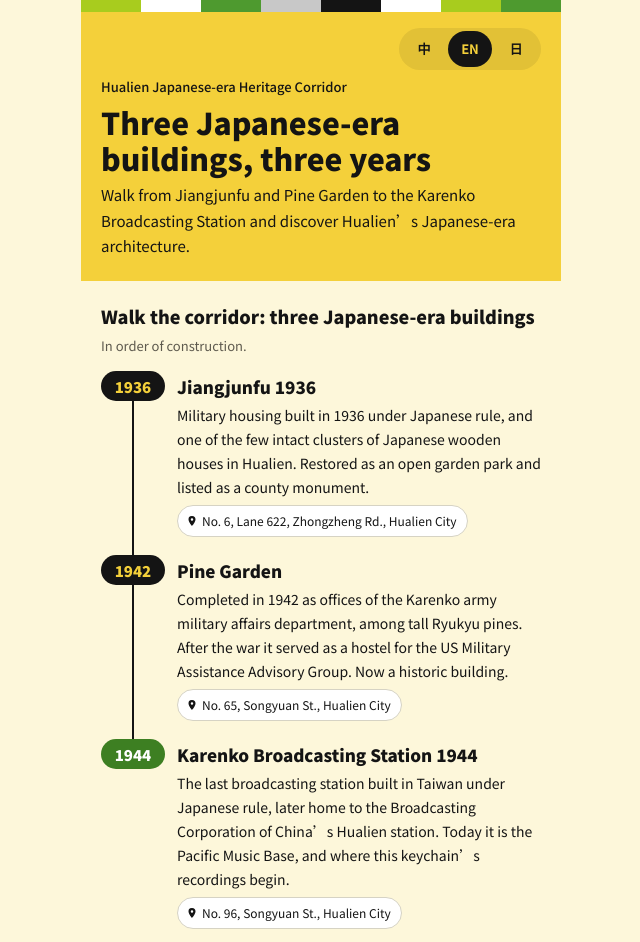
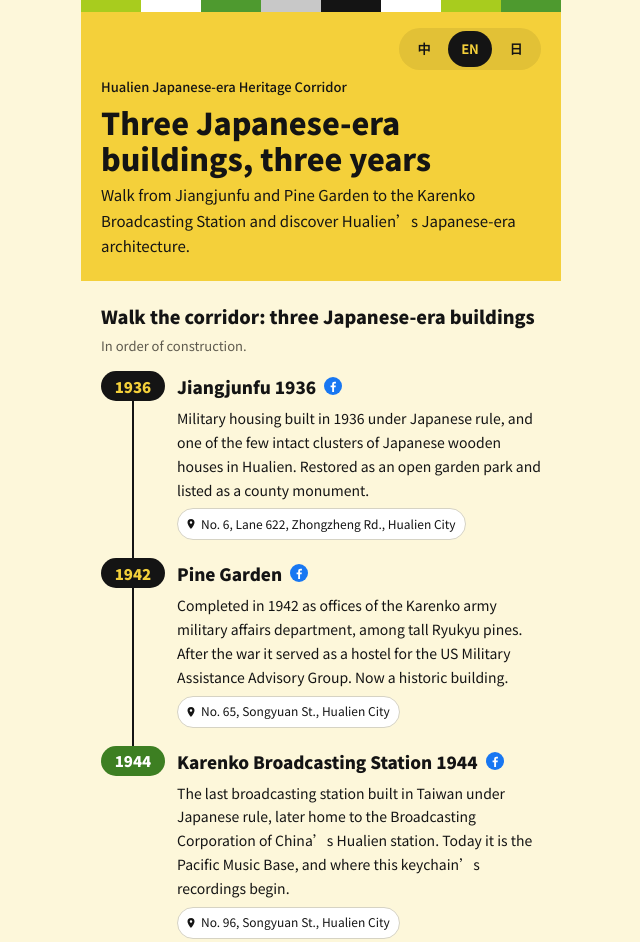
Before and after one commit to kbs1944/kbs1944.github.io, a plain HTML site: page index.html in a window 1280 px wide. Shown: the top 942 px of the page, without its empty margins (319-959 px from the left). Drawn offline with Linux system fonts and the light colour scheme.

Commit message:
Update index.html

```diff
--- a/index.html
+++ b/index.html
@@ -84,9 +84,15 @@ main{padding:20px max(20px,env(safe-area-inset-right,0px)) 24px max(20px,env(saf
 .yr{width:64px;height:30px;border-radius:99px;background:var(--ink);color:var(--yellow);font-weight:900;font-size:15px;display:flex;align-items:center;justify-content:center;font-variant-numeric:tabular-nums;position:relative;z-index:1}
 .site.here .yr{background:var(--green-d);color:#fff}
 .site h3{margin:2px 0;font-size:17px;font-weight:900}
+.site h3.vn{margin:0 0 6px;font-size:17px;line-height:30px}
 .site p{margin:0;font-size:14px;line-height:1.7}
-.site .addr{display:inline-flex;align-items:center;gap:4px;margin-top:6px;padding:4px 10px 4px 8px;min-height:32px;border:1px solid var(--line);border-radius:99px;background:#fff;font-size:12px;color:var(--ink);text-align:left;cursor:pointer}
+.site .addr{display:inline-flex;align-items:center;gap:4px;margin-top:6px;padding:4px 9px 4px 7px;min-height:32px;border:1px solid var(--line);border-radius:99px;background:#fff;font-size:12px;color:var(--ink);text-align:left;cursor:pointer}
 .site .addr svg{flex:none}
+.fbname{display:inline-flex;align-items:center;gap:8px;height:30px;color:var(--ink);text-decoration:none}
+.fbname svg{flex:none}
+.site .fbname > span[data-i]{position:relative;top:1px}
+.fbname:not([href]) svg{display:none}
+.sr{position:absolute;width:1px;height:1px;overflow:hidden;clip:rect(0 0 0 0);white-space:nowrap}
 .mapbox{margin-top:18px;display:flex;flex-direction:column;gap:10px}
 .maptabs{display:flex;gap:6px;flex-wrap:wrap}
 .maptabs button{min-height:36px;padding:0 12px;border-radius:99px;border:1px solid var(--ink);background:#fff;font-size:13px;font-weight:700;cursor:pointer}
@@ -189,9 +195,9 @@ footer{padding:16px 20px 24px;font-size:12px;color:var(--muted);border-top:1px s
     <section class="route" id="route" aria-labelledby="routeH">
       <h2 id="routeH" data-i="routeH"></h2>
       <p class="hint" style="margin:0 0 14px" data-i="routeHint"></p>
-      <div class="site"><span class="yr">1936</span><div><h3 data-i="s1n"></h3><p data-i="s1"></p><button type="button" class="addr" data-map="0"><svg width="12" height="12" viewBox="0 0 24 24" aria-hidden="true"><path fill="currentColor" d="M12 2a7 7 0 0 0-7 7c0 5.2 7 13 7 13s7-7.8 7-13a7 7 0 0 0-7-7zm0 9.5A2.5 2.5 0 1 1 12 6.5a2.5 2.5 0 0 1 0 5z"/></svg><span data-i="s1a"></span></button></div></div>
-      <div class="site"><span class="yr">1942</span><div><h3 data-i="s2n"></h3><p data-i="s2"></p><button type="button" class="addr" data-map="1"><svg width="12" height="12" viewBox="0 0 24 24" aria-hidden="true"><path fill="currentColor" d="M12 2a7 7 0 0 0-7 7c0 5.2 7 13 7 13s7-7.8 7-13a7 7 0 0 0-7-7zm0 9.5A2.5 2.5 0 1 1 12 6.5a2.5 2.5 0 0 1 0 5z"/></svg><span data-i="s2a"></span></button></div></div>
-      <div class="site here"><span class="yr">1944</span><div><h3 data-i="s3n"></h3><p data-i="s3"></p><button type="button" class="addr" data-map="2"><svg width="12" height="12" viewBox="0 0 24 24" aria-hidden="true"><path fill="currentColor" d="M12 2a7 7 0 0 0-7 7c0 5.2 7 13 7 13s7-7.8 7-13a7 7 0 0 0-7-7zm0 9.5A2.5 2.5 0 1 1 12 6.5a2.5 2.5 0 0 1 0 5z"/></svg><span data-i="s3a"></span></button></div></div>
+      <div class="site"><span class="yr">1936</span><div><h3 class="vn"><a class="fbname" data-fb="0" target="_blank" rel="noopener"><span data-i="s1n"></span><svg width="18" height="18" viewBox="0 0 24 24" aria-hidden="true"><circle cx="12" cy="12" r="12" fill="#1877F2"/><path fill="#fff" d="M13.4 20v-6.3h2.1l.3-2.5h-2.4V9.7c0-.7.2-1.2 1.2-1.2h1.3V6.3c-.2 0-1-.1-1.9-.1-1.9 0-3.1 1.1-3.1 3.2v1.8H8.8v2.5h2.1V20z"/></svg><span class="sr"> Facebook</span></a></h3><p data-i="s1"></p><button type="button" class="addr" data-map="0"><svg width="12" height="12" viewBox="0 0 24 24" aria-hidden="true"><path fill="currentColor" d="M12 2a7 7 0 0 0-7 7c0 5.2 7 13 7 13s7-7.8 7-13a7 7 0 0 0-7-7zm0 9.5A2.5 2.5 0 1 1 12 6.5a2.5 2.5 0 0 1 0 5z"/></svg><span data-i="s1a"></span></button></div></div>
+      <div class="site"><span class="yr">1942</span><div><h3 class="vn"><a class="fbname" data-fb="1" target="_blank" rel="noopener"><span data-i="s2n"></span><svg width="18" height="18" viewBox="0 0 24 24" aria-hidden="true"><circle cx="12" cy="12" r="12" fill="#1877F2"/><path fill="#fff" d="M13.4 20v-6.3h2.1l.3-2.5h-2.4V9.7c0-.7.2-1.2 1.2-1.2h1.3V6.3c-.2 0-1-.1-1.9-.1-1.9 0-3.1 1.1-3.1 3.2v1.8H8.8v2.5h2.1V20z"/></svg><span class="sr"> Facebook</span></a></h3><p data-i="s2"></p><button type="button" class="addr" data-map="1"><svg width="12" height="12" viewBox="0 0 24 24" aria-hidden="true"><path fill="currentColor" d="M12 2a7 7 0 0 0-7 7c0 5.2 7 13 7 13s7-7.8 7-13a7 7 0 0 0-7-7zm0 9.5A2.5 2.5 0 1 1 12 6.5a2.5 2.5 0 0 1 0 5z"/></svg><span data-i="s2a"></span></button></div></div>
+      <div class="site here"><span class="yr">1944</span><div><h3 class="vn"><a class="fbname" data-fb="2" target="_blank" rel="noopener"><span data-i="s3n"></span><svg width="18" height="18" viewBox="0 0 24 24" aria-hidden="true"><circle cx="12" cy="12" r="12" fill="#1877F2"/><path fill="#fff" d="M13.4 20v-6.3h2.1l.3-2.5h-2.4V9.7c0-.7.2-1.2 1.2-1.2h1.3V6.3c-.2 0-1-.1-1.9-.1-1.9 0-3.1 1.1-3.1 3.2v1.8H8.8v2.5h2.1V20z"/></svg><span class="sr"> Facebook</span></a></h3><p data-i="s3"></p><button type="button" class="addr" data-map="2"><svg width="12" height="12" viewBox="0 0 24 24" aria-hidden="true"><path fill="currentColor" d="M12 2a7 7 0 0 0-7 7c0 5.2 7 13 7 13s7-7.8 7-13a7 7 0 0 0-7-7zm0 9.5A2.5 2.5 0 1 1 12 6.5a2.5 2.5 0 0 1 0 5z"/></svg><span data-i="s3a"></span></button></div></div>
       <div class="mapbox" id="mapbox">
         <div class="maptabs" role="group" id="mapTabs"><button type="button" data-map="0" data-i="m1"></button><button type="button" data-map="1" data-i="m2"></button><button type="button" data-map="2" data-i="m3"></button></div>
         <iframe class="mapframe" id="mapFrame" loading="lazy" referrerpolicy="no-referrer-when-downgrade" allowfullscreen></iframe>
@@ -206,6 +212,8 @@ footer{padding:16px 20px 24px;font-size:12px;color:var(--muted);border-top:1px s
 <script>
 /* ======== 設定：後台網址（換後台時，只要改這一行） ======== */
 const API_URL = 'https://kbs1944.kbs1944-sound.workers.dev/';
+/* 各館臉書粉專網址（留空＝不顯示按鈕） */
+const FB_LINKS = ['https://www.facebook.com/p/花蓮將軍府1936-100095392814444/', 'https://www.facebook.com/pinegarden1943/', 'https://www.facebook.com/people/太平洋音樂基地/61593997581964/'];   // 依序：將軍府1936、松園別館、花蓮港放送局1944
 const MAX_SECONDS = 60, MAX_BYTES = 1.35 * 1024 * 1024;
 </script>
 <script>
@@ -239,10 +247,10 @@ const MAX_SECONDS = 60, MAX_BYTES = 1.35 * 1024 * 1024;
       eRemoved: '這段錄音已暫停播放', eRemovedB: '如有疑問，請洽花蓮港放送局1944。',
       eNet: '網路不穩，請稍後再試一次。', eBusy: '目前使用人數較多，請稍後再試。', eServer: '系統忙碌中，請稍後再試。',
       routeH: '走一趟廊道：三棟日式建築，三個年代', routeHint: '依建造年代排列。',
-      s1n: '將軍府 1936', s1: '日治昭和 11 年興建的軍方宿舍群，是花蓮少見成片保存的日式木造建築聚落。修復後成為開放的庭園園區，縣定古蹟。', s1a: '花蓮市中正路 622 巷 6 號',
-      s2n: '松園別館', s2: '1942 年建成，原為花蓮港陸軍兵事部的辦公廳舍，園內琉球松林立。戰後曾作為美軍顧問團招待所，現為歷史建築。', s2a: '花蓮市松園街 65 號',
-      s3n: '花蓮港放送局1944', s3: '日治時期在臺灣興建的最後一座放送局，戰後由中國廣播公司花蓮台使用。如今是太平洋音樂基地，也是這個鑰匙圈錄音的起點。', s3a: '花蓮市松園街 96 號',
-      m1: '將軍府 1936', m2: '松園別館', m3: '放送局1944', mapOpen: '在 Google 地圖開啟（導航）→', mapT: '地圖',
+      s1n: '將軍府 1936', s1: '日治昭和 11 年興建的軍方宿舍群，是花蓮少見成片保存的日式木造建築聚落。修復後成為開放的庭園園區，縣定古蹟。', s1a: '花蓮市中正路622巷6號',
+      s2n: '松園別館', s2: '1942 年建成，原為花蓮港陸軍兵事部的辦公廳舍，園內琉球松林立。戰後曾作為美軍顧問團招待所，現為歷史建築。', s2a: '花蓮市松園街65號',
+      s3n: '花蓮港放送局1944', s3: '日治時期在臺灣興建的最後一座放送局，戰後由中國廣播公司花蓮台使用。如今是太平洋音樂基地，也是這個鑰匙圈錄音的起點。', s3a: '花蓮市松園街96號',
+      m1: '將軍府 1936', m2: '松園別館', m3: '放送局1944', fb: '粉絲專頁', mapOpen: '在 Google 地圖開啟（導航）→', mapT: '地圖',
       ft: '合作館舍：將軍府 1936・松園別館・花蓮港放送局1944'
     },
     en: {
@@ -275,7 +283,7 @@ const MAX_SECONDS = 60, MAX_BYTES = 1.35 * 1024 * 1024;
       s1n: 'Jiangjunfu 1936', s1: 'Military housing built in 1936 under Japanese rule, and one of the few intact clusters of Japanese wooden houses in Hualien. Restored as an open garden park and listed as a county monument.', s1a: 'No. 6, Lane 622, Zhongzheng Rd., Hualien City',
       s2n: 'Pine Garden', s2: 'Completed in 1942 as offices of the Karenko army military affairs department, among tall Ryukyu pines. After the war it served as a hostel for the US Military Assistance Advisory Group. Now a historic building.', s2a: 'No. 65, Songyuan St., Hualien City',
       s3n: 'Karenko Broadcasting Station 1944', s3: 'The last broadcasting station built in Taiwan under Japanese rule, later home to the Broadcasting Corporation of China’s Hualien station. Today it is the Pacific Music Base, and where this keychain’s recordings begin.', s3a: 'No. 96, Songyuan St., Hualien City',
-      m1: 'Jiangjunfu 1936', m2: 'Pine Garden', m3: 'Broadcasting Station', mapOpen: 'Open in Google Maps (directions) →', mapT: 'Map',
+      m1: 'Jiangjunfu 1936', m2: 'Pine Garden', m3: 'Broadcasting Station', fb: 'Facebook', mapOpen: 'Open in Google Maps (directions) →', mapT: 'Map',
       ft: 'Partner venues: Jiangjunfu 1936 · Pine Garden · Karenko Broadcasting Station 1944'
     },
     ja: {
@@ -308,7 +316,7 @@ const MAX_SECONDS = 60, MAX_BYTES = 1.35 * 1024 * 1024;
       s1n: '将軍府1936', s1: '1936年（昭和11年）に建てられた軍の宿舎群で、花蓮でまとまって残る数少ない日本式木造建築群です。修復後は開放的な庭園となり、県指定古跡に指定されています。', s1a: '花蓮市中正路622巷6号',
       s2n: '松園別館', s2: '1942年に花蓮港陸軍兵事部の庁舎として建てられ、琉球松が立ち並びます。戦後は米軍顧問団の招待所として使われ、現在は歴史建築です。', s2a: '花蓮市松園街65号',
       s3n: '花蓮港放送局1944', s3: '日本統治時代の台湾で最後に建てられた放送局で、戦後は中国広播公司の花蓮局として使われました。現在は太平洋音楽基地として、このキーホルダーの録音の出発点です。', s3a: '花蓮市松園街96号',
-      m1: '将軍府1936', m2: '松園別館', m3: '放送局1944', mapOpen: 'Google マップで開く（ルート）→', mapT: '地図',
+      m1: '将軍府1936', m2: '松園別館', m3: '放送局1944', fb: 'Facebook', mapOpen: 'Google マップで開く（ルート）→', mapT: '地図',
       ft: '協力施設：将軍府1936・松園別館・花蓮港放送局1944'
     }
   };
@@ -338,6 +346,8 @@ const MAX_SECONDS = 60, MAX_BYTES = 1.35 * 1024 * 1024;
     if (lang === 'ja') return `${y}年${mo}月${d}日`;
     return `${d} ${['January','February','March','April','May','June','July','August','September','October','November','December'][mo - 1]} ${y}`;
   }
+  /* ---------- 臉書連結 ---------- */
+  document.querySelectorAll('[data-fb]').forEach(a => { const u = FB_LINKS[+a.dataset.fb]; if (u) a.href = u; });
   /* ---------- 地圖 ---------- */
   const PLACES = ['將軍府1936 花蓮市中正路622巷6號', '松園別館 花蓮市松園街65號', '花蓮港放送局1944 花蓮市松園街96號'];
   let mapIdx = 2;
```
